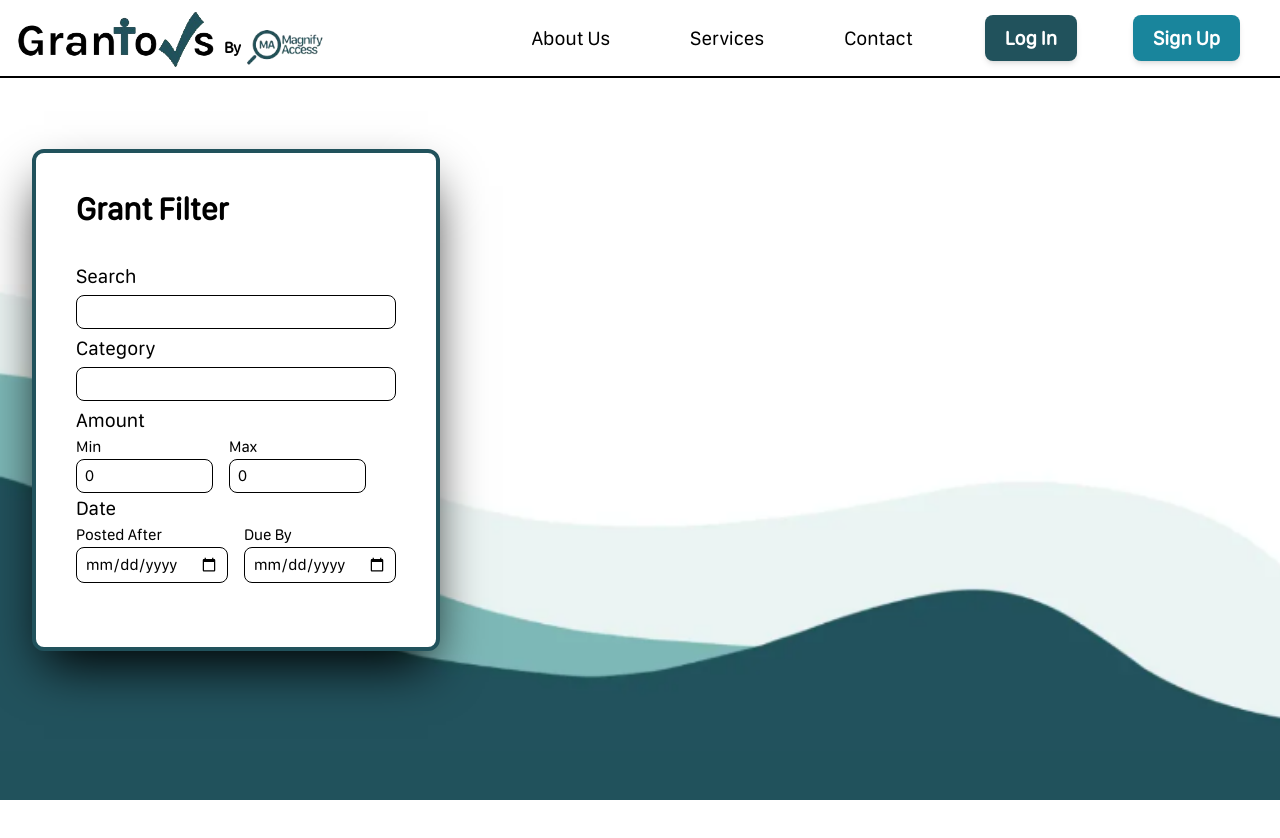
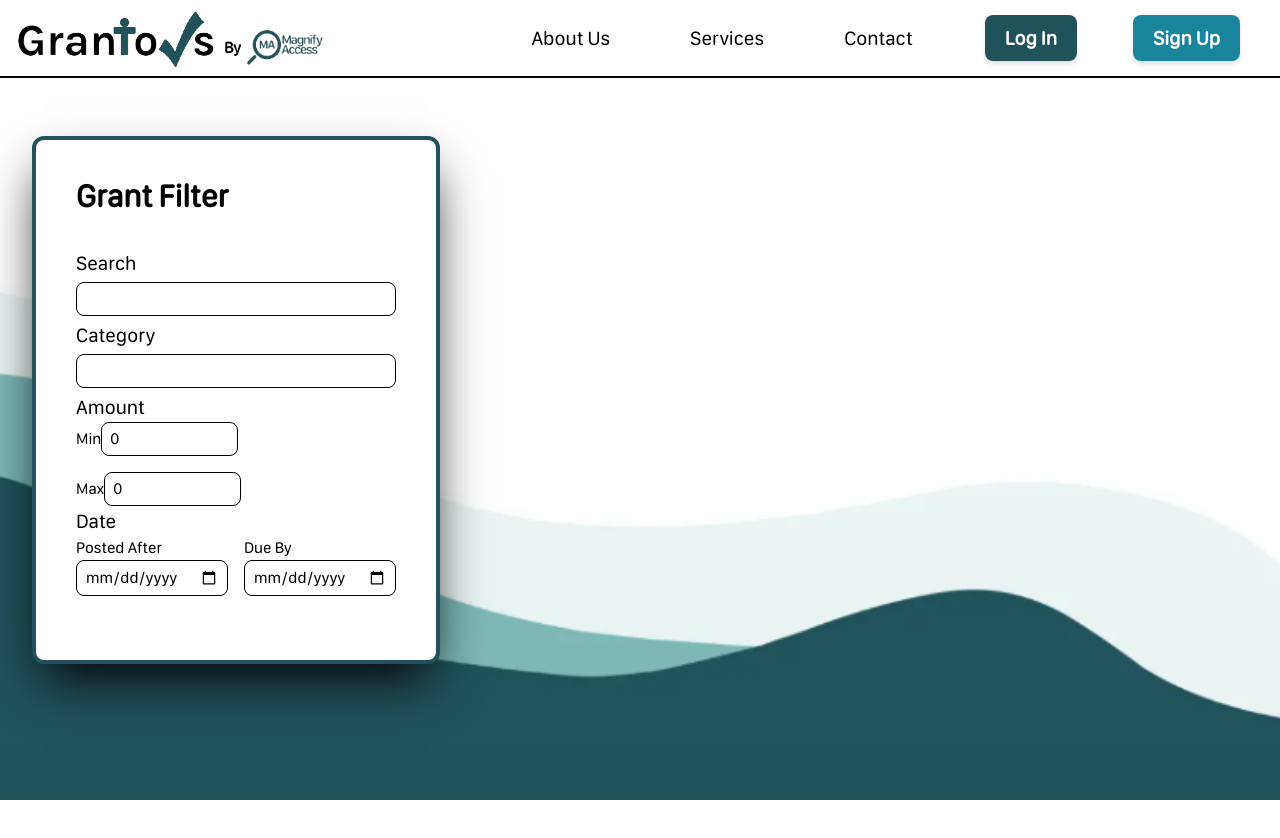
Before and after one commit to GlassesNoGlasses/c01w24-project-grantors, a React (Create React App) app in the folder frontend/: page /grants in a window 1280 px wide. Shown: the top 838 px of the page. Built offline with nearby package versions, Linux system fonts and the light colour scheme.

Commit message:
Changed filter labels to label tags for accessibility

```diff
--- a/frontend/src/components/grant-browse/GrantBrowse.tsx
+++ b/frontend/src/components/grant-browse/GrantBrowse.tsx
@@ -92,26 +92,26 @@ const GrantFilter = ({ grants, setGrants }: {
         border-primary shadow-2xl shadow-black h-fit">
             <h1 className="text-2xl font-bold mb-6">Grant Filter</h1>
             <div className="flex flex-col gap-1">
-                <p className="text-base">Search</p>
+                <label className="text-base">Search</label>
                 <input type="text" className="border border-black rounded-lg text-sm p-1 px-2"
                     value={search} onChange={(event) => setSearch(event.target.value)} />
             </div>
             <div className="flex flex-col gap-1">
-                <p className="text-base">Category</p>
+                <label className="text-base">Category</label>
                 <input type="text" className="border border-black rounded-lg text-sm p-1 px-2"
                     value={category} onChange={(event) => setCategory(event.target.value)} />
             </div>
             <div className="flex flex-col">
                 <div>
-                    <p className="text-base">Amount</p>
+                    <label className="text-base">Amount</label>
                     <div className="flex flex-row gap-4 flex-wrap">
                         <div>
-                            <p className="text-sm">Min</p>
+                            <label className="text-sm">Min</label>
                             <input type="number" className="border border-black rounded-lg text-sm p-1 px-2"
                                 value={minAmount as number} onChange={(event) => setMinAmount(event.target.valueAsNumber)} />
                         </div>
                         <div>
-                            <p className="text-sm">Max</p>
+                            <label className="text-sm">Max</label>
                             <input type="number" className="border border-black rounded-lg text-sm p-1 px-2"
                                 value={maxAmount as number} onChange={(event) => setMaxAmount(event.target.valueAsNumber)} />
                         </div>
@@ -119,16 +119,16 @@ const GrantFilter = ({ grants, setGrants }: {
                 </div>
 
                 <div className="w-fit">
-                    <p className="text-base">Date</p>
+                    <label className="text-base">Date</label>
                     <div className="flex flex-row gap-4">
                         <div>
-                            <p className="text-sm">Posted After</p>
+                            <label className="text-sm">Posted After</label>
                             <input type="date" className="border border-black rounded-lg text-sm p-1 px-2"
                                 value={postedAfter?.toISOString().split('T')[0] as string}
                                 onChange={(event) => setPostedAfter(event.target.valueAsDate)} />
                         </div>
                         <div>
-                            <p className="text-sm">Due By</p>
+                            <label className="text-sm">Due By</label>
                             <input type="date" className="border border-black rounded-lg text-sm p-1 px-2"
                                 value={dueBy?.toISOString().split('T')[0] as string}
                                 onChange={(event) => setDueBy(event.target.valueAsDate)} />
```
